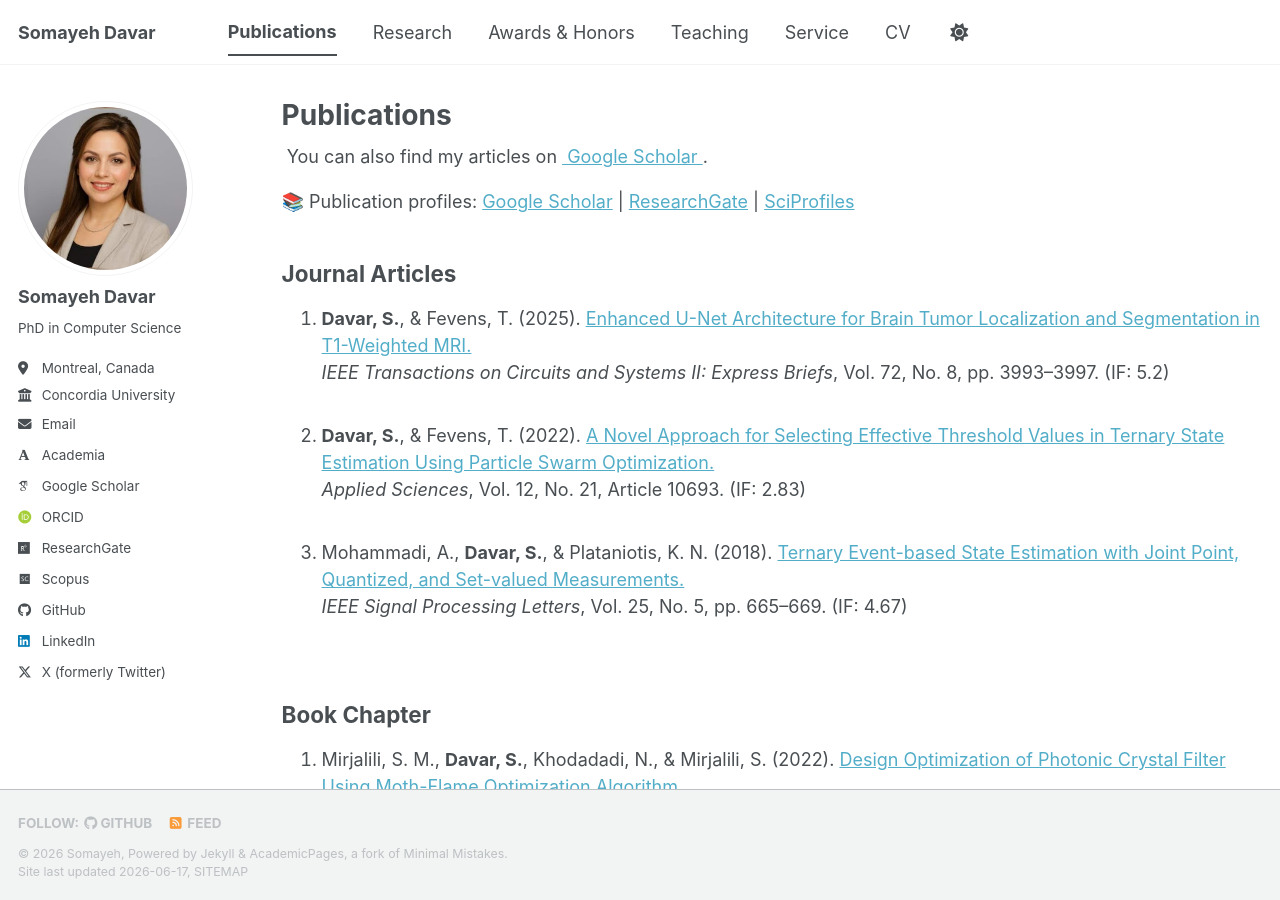
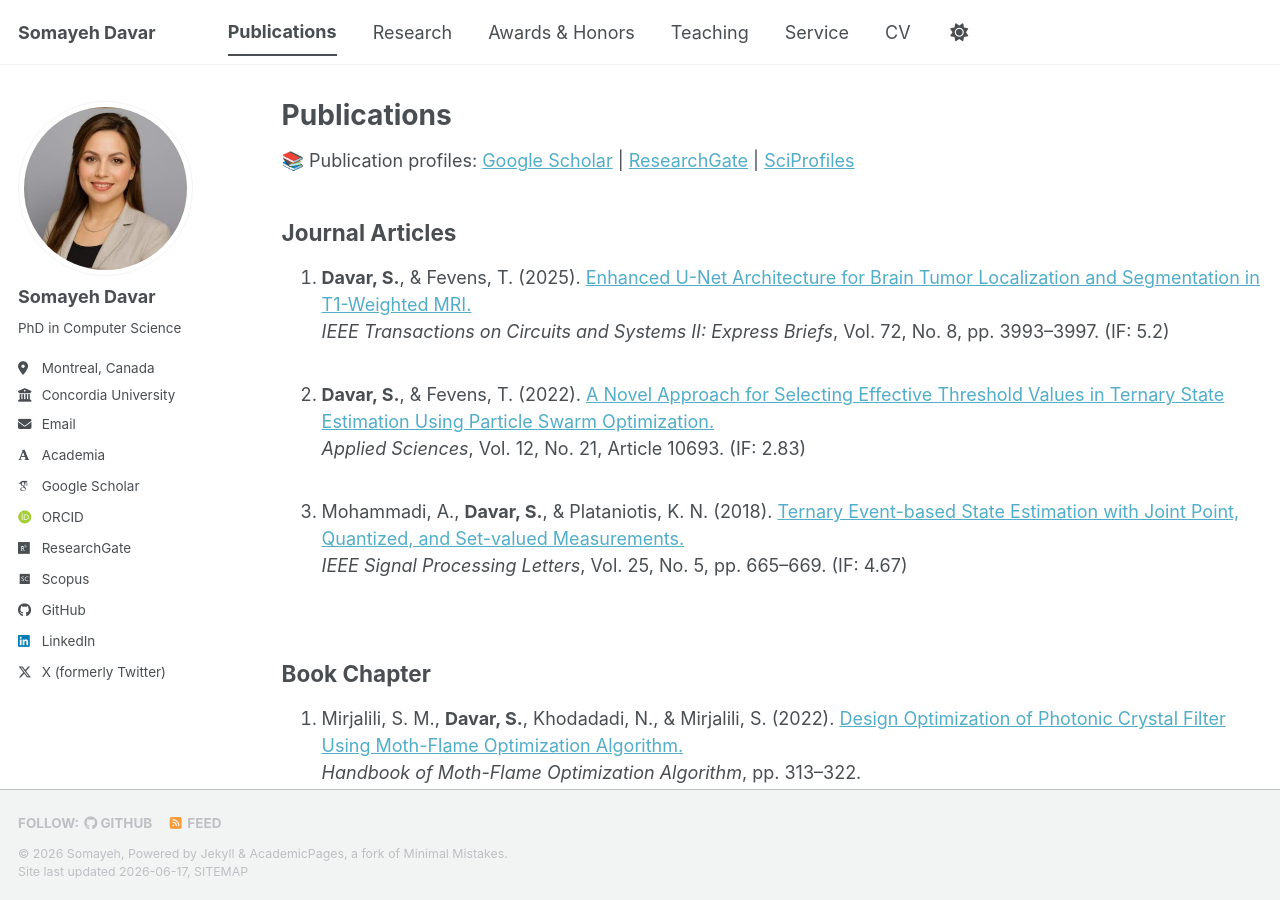
Before and after one commit to sdavar/sdavar.github.io, a Jekyll site: the page built from _pages/publications.html, in a window 1280 px wide and 900 px high. Built offline with Jekyll 4.4.1, drawn with Linux system fonts in a browser that asks for light colours; some web fonts are replaced; a script bundle is joined from its source files by our own code; library files that are not in the unit come from our copies.

Commit message:
Update publications.html

```diff
--- a/_pages/publications.html
+++ b/_pages/publications.html
@@ -5,14 +5,6 @@ permalink: /publications/
 author_profile: true
 ---
 
-{% if site.author.googlescholar %}
-<div class="wordwrap">
-  You can also find my articles on
-  <a href="{{ https://scholar.google.com/citations?user=XKDspPcAAAAJ&hl=en }}" target="_blank">
-    Google Scholar
-  </a>.
-</div>
-{% endif %}
 
 <p>
 📚 Publication profiles:
```
